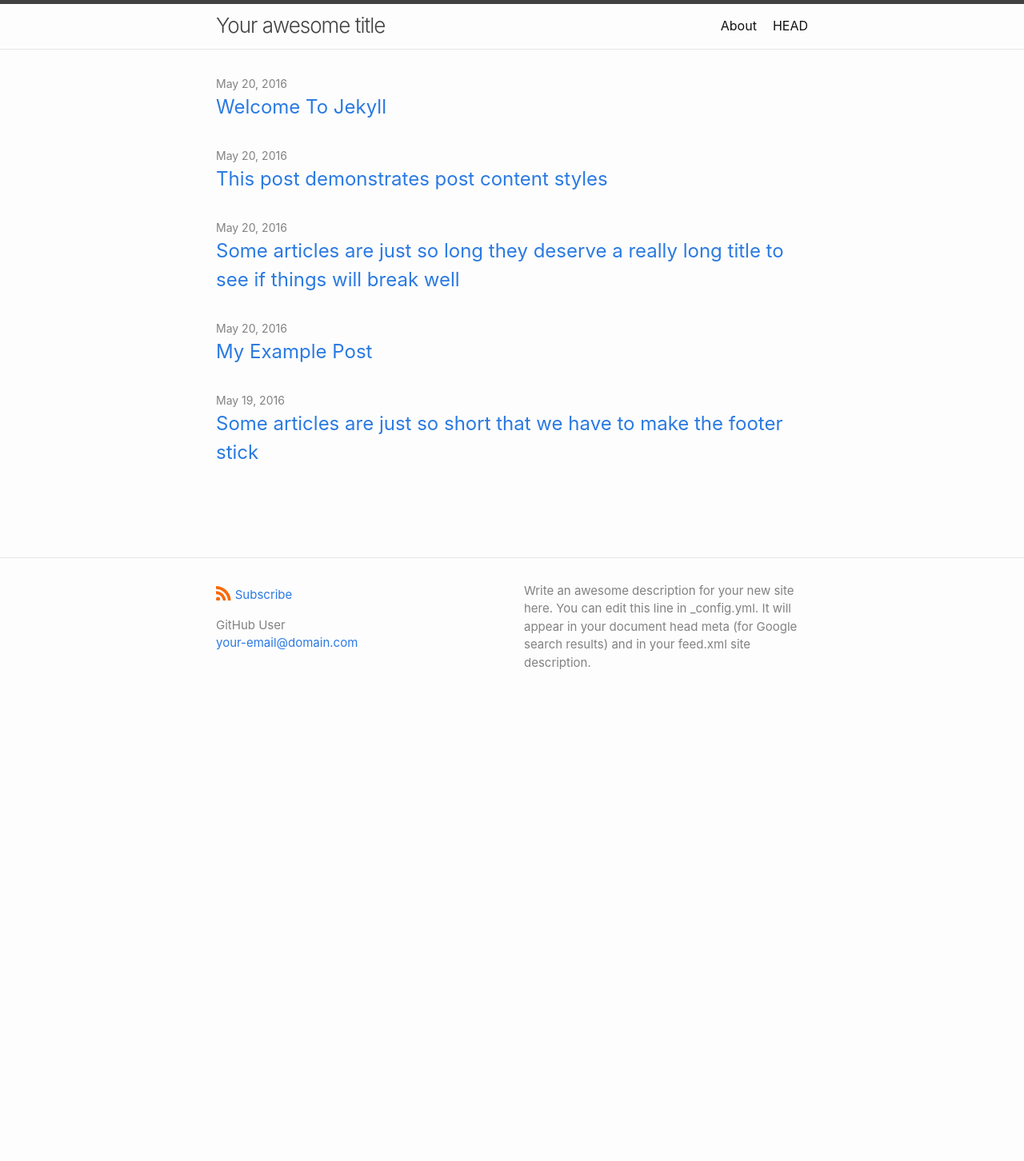
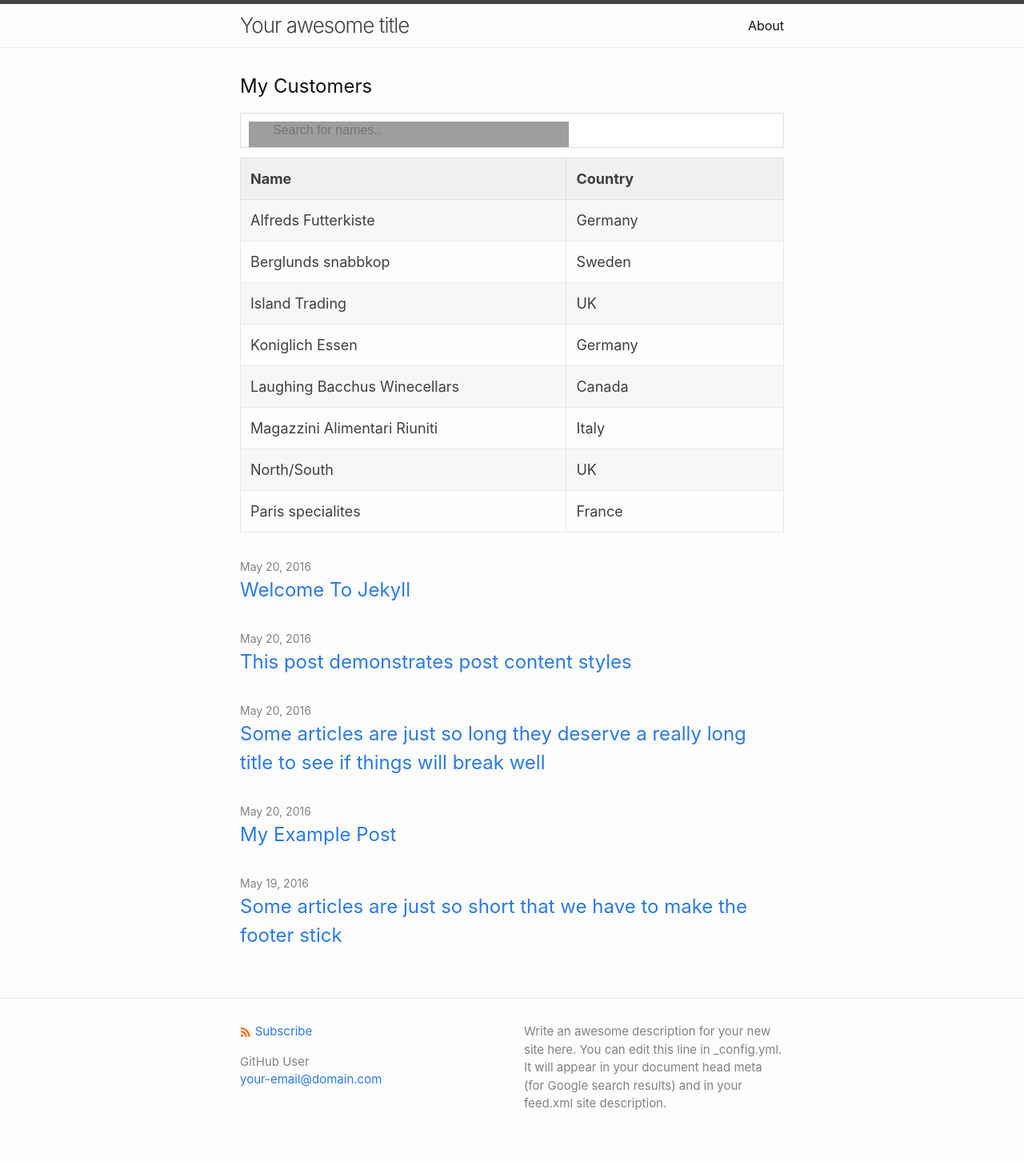
Before and after one commit to patriaabhishek/huh.github.io, a Jekyll site: the page built from index.md, in a window 1280 px wide. Shown: the whole page at 80% size. Built offline with Jekyll 4.4.1, drawn with Linux system fonts in a browser that asks for light colours; before the commit the page ends 900 px from its top, so only the background shows below that; grey boxes are pictures that could not be loaded.

Commit message:
Adding table

```diff
--- a/index.md
+++ b/index.md
@@ -7,3 +7,109 @@
 #
 layout: home
 ---
+
+<meta name="viewport" content="width=device-width, initial-scale=1">
+<style>
+* {
+  box-sizing: border-box;
+}
+
+#myInput {
+  background-image: url('/css/searchicon.png');
+  background-position: 10px 10px;
+  background-repeat: no-repeat;
+  width: 100%;
+  font-size: 16px;
+  padding: 12px 20px 12px 40px;
+  border: 1px solid #ddd;
+  margin-bottom: 12px;
+}
+
+#myTable {
+  border-collapse: collapse;
+  width: 100%;
+  border: 1px solid #ddd;
+  font-size: 18px;
+}
+
+#myTable th, #myTable td {
+  text-align: left;
+  padding: 12px;
+}
+
+#myTable tr {
+  border-bottom: 1px solid #ddd;
+}
+
+#myTable tr.header, #myTable tr:hover {
+  background-color: #f1f1f1;
+}
+</style>
+
+<body>
+
+<h2>My Customers</h2>
+
+<input type="text" id="myInput" onkeyup="myFunction()" placeholder="Search for names.." title="Type in a name">
+
+<table id="myTable">
+  <tr class="header">
+    <th style="width:60%;">Name</th>
+    <th style="width:40%;">Country</th>
+  </tr>
+  <tr>
+    <td>Alfreds Futterkiste</td>
+    <td>Germany</td>
+  </tr>
+  <tr>
+    <td>Berglunds snabbkop</td>
+    <td>Sweden</td>
+  </tr>
+  <tr>
+    <td>Island Trading</td>
+    <td>UK</td>
+  </tr>
+  <tr>
+    <td>Koniglich Essen</td>
+    <td>Germany</td>
+  </tr>
+  <tr>
+    <td>Laughing Bacchus Winecellars</td>
+    <td>Canada</td>
+  </tr>
+  <tr>
+    <td>Magazzini Alimentari Riuniti</td>
+    <td>Italy</td>
+  </tr>
+  <tr>
+    <td>North/South</td>
+    <td>UK</td>
+  </tr>
+  <tr>
+    <td>Paris specialites</td>
+    <td>France</td>
+  </tr>
+</table>
+
+<script>
+function myFunction() {
+  var input, filter, table, tr, td, i, txtValue;
+  input = document.getElementById("myInput");
+  filter = input.value.toUpperCase();
+  table = document.getElementById("myTable");
+  tr = table.getElementsByTagName("tr");
+  for (i = 0; i < tr.length; i++) {
+    td = tr[i].getElementsByTagName("td")[0];
+    if (td) {
+      txtValue = td.textContent || td.innerText;
+      if (txtValue.toUpperCase().indexOf(filter) > -1) {
+        tr[i].style.display = "";
+      } else {
+        tr[i].style.display = "none";
+      }
+    }
+  }
+}
+</script>
+
+</body>
```
Also changed, not shown: History.markdown (deleted, +0 -257 lines).
